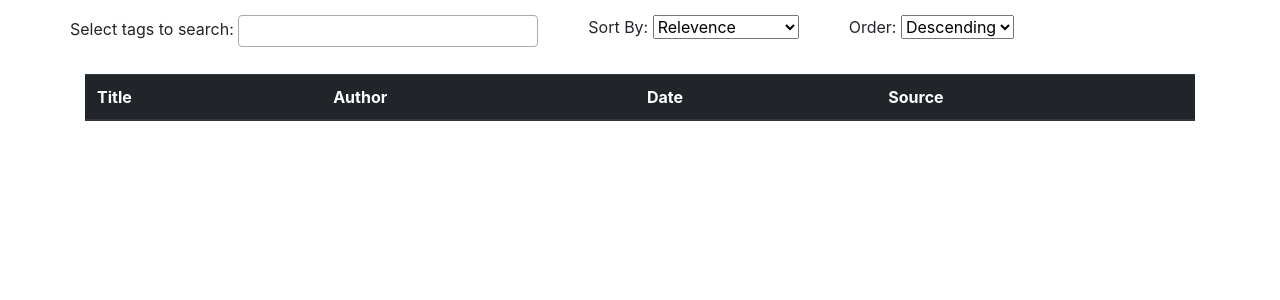
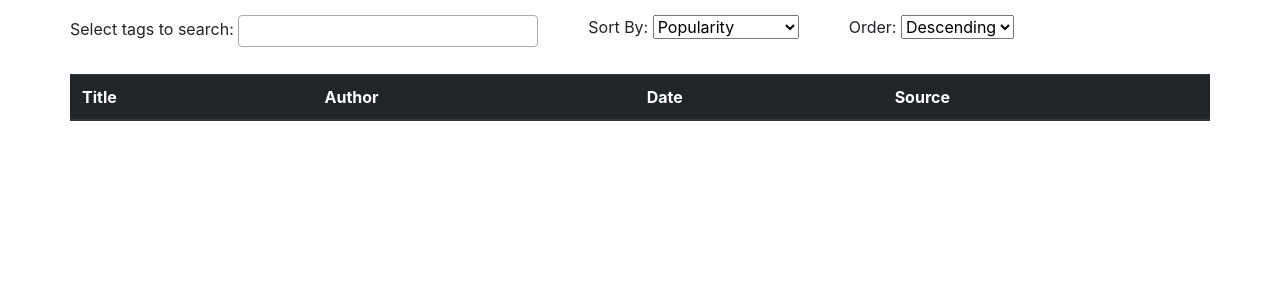
Before and after one commit to kevincianfarini/capstone, a Django app: page / in a window 1280 px wide. Shown: the top 300 px of the page. Run offline with Django 3.2, Linux system fonts and the light colour scheme; lists and menus that the app fills with data are empty; some libraries are stand-ins or nearby versions.

Commit message:
Requirements update, fix styling

```diff
--- a/files/templates/frontend/index.html
+++ b/files/templates/frontend/index.html
@@ -40,12 +40,14 @@
                         success: function(data) {
                             data.forEach(function(obj)  {
                                 var body = $("#tableBody");
-                                body.append("<tr>");
-                                body.append("<td><a target='_blank' href='" + obj.url + "'>" + obj.title + "</a></td>");
-                                body.append("<td> " + obj.author + " </td>");
-                                body.append("<td> " + obj.pub_date + " </td>");
-                                body.append("<td><a target='_blank' href='" + obj.source + "'>" + obj.blog.name + "</a></td>");
-                                body.append("</tr>");
+                                body.append(
+                                    "<tr>" +
+                                        "<td><a target='_blank' href='" + obj.url + "'>" + obj.title + "</a></td>" +
+                                        "<td> " + obj.author + " </td>" +
+                                        "<td> " + obj.pub_date + " </td>" +
+                                        "<td><a target='_blank' href='" + obj.source + "'>" + obj.blog.name + "</a></td>" +
+                                    "</tr>"
+                                );
                             });
                         }
                     });
@@ -73,7 +75,7 @@
             <div class="col-xs-3" style="margin-right: 50px;">
                 <label>Sort By: </label>
                 <select id="sort">
-                    <option value="num_tags" selected>Relevence</option>
+                    <option value="num_tags" selected>Popularity</option>
                     <option value="author">Author</option>
                     <option value="title">Post Title</option>
                     <option value="pub_date">Publication Date</option>
@@ -87,8 +89,9 @@
                 </select>
             </div>
         </div>
-        <table class='table table-striped'>
-            <thead class='thead-dark'>
+        <div class="row">
+            <table class='table table-hover col-xs-12'>
+                <thead class="thead-dark">
                     <tr>
                         <th>Title</th>
                         <th>Author</th>
@@ -96,9 +99,8 @@
                         <th>Source</th>
                     </tr>
                 </thead>
-            <tbody id='tableBody'>
-
-            </tbody>
+                <tbody id='tableBody'></tbody>
             </table>
         </div>
+    </div>
 </body>
--- a/requirements.txt
+++ b/requirements.txt
@@ -4,7 +4,9 @@ chardet==3.0.4
 Django==2.0.3
 djangorestframework==3.7.7
 idna==2.6
+python-dateutil==2.7.2
+python-rake==1.4.4
 pytz==2018.3
 requests==2.18.4
+six==1.11.0
 urllib3==1.22
-python-rake==1.4.4
```
Lines whose indentation alone changed are shown as unchanged.
